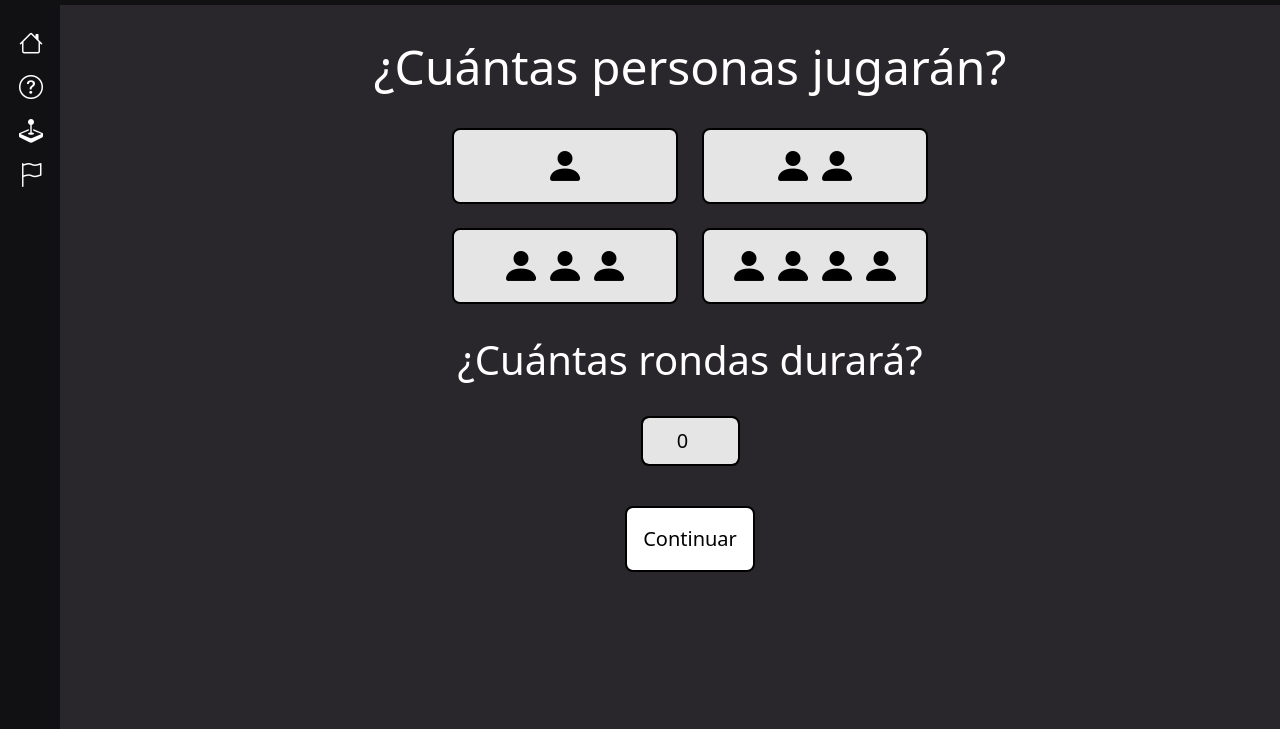
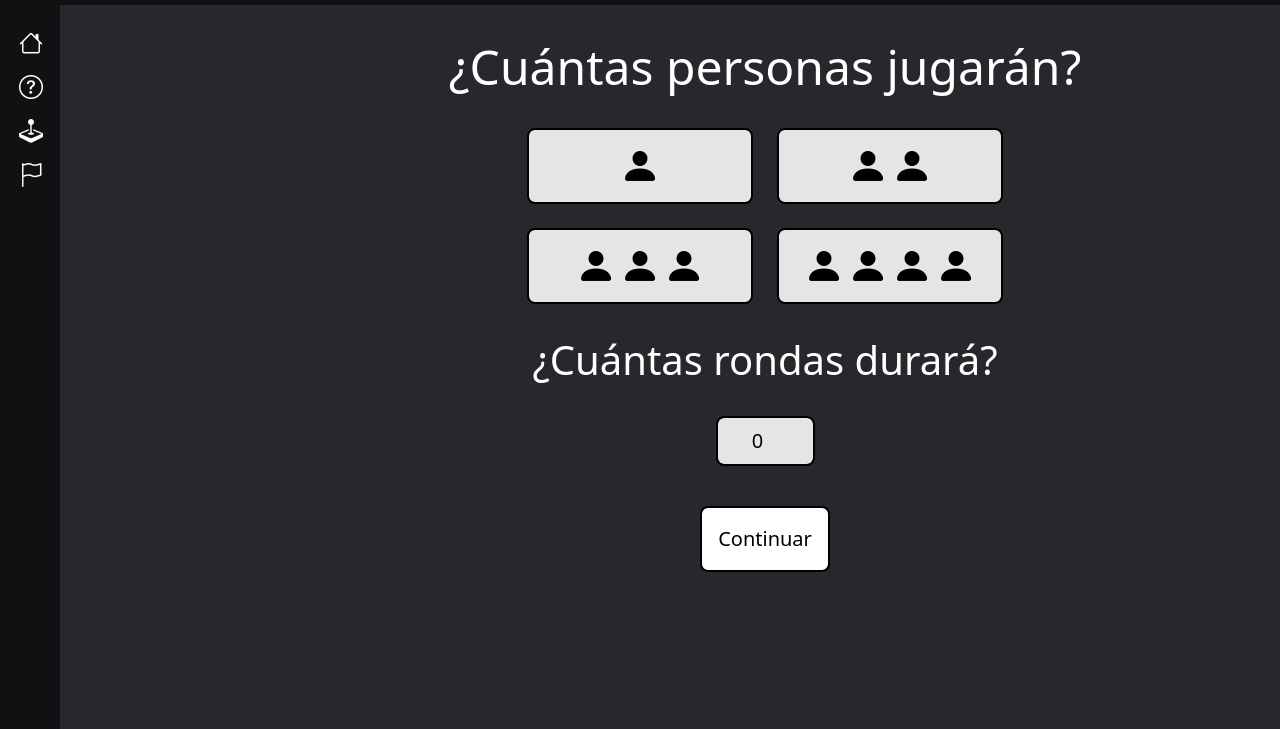
Before and after one commit to Fabricio1210/Triviaverso-Nube, a plain HTML site: page FRONTEND/views/Multiplayer.html in a window 1280 px wide. Shown: the part 71-800 px from the top of the page. Drawn offline with nearby package versions, Linux system fonts and the light colour scheme; no server answers.

Commit message:
fix: html fixes v4

```diff
--- a/FRONTEND/views/Multiplayer.html
+++ b/FRONTEND/views/Multiplayer.html
@@ -50,7 +50,7 @@
                     </li>
                 </ul>
             </div>
-            <div class="content container-sm text-center centered d-flex flex-column justify-content-center align-items-center" style="min-height: 100vh; margin-left: 120px; margin-top: -100px;">
+            <div class="content container-sm text-center centered d-flex flex-column justify-content-center align-items-center" style="min-height: 100vh; margin-left: 250px; margin-top: -100px;">
 
                 <h1 class="display-5 mb-3">¿Cuántas personas jugarán?</h1>
 
```
